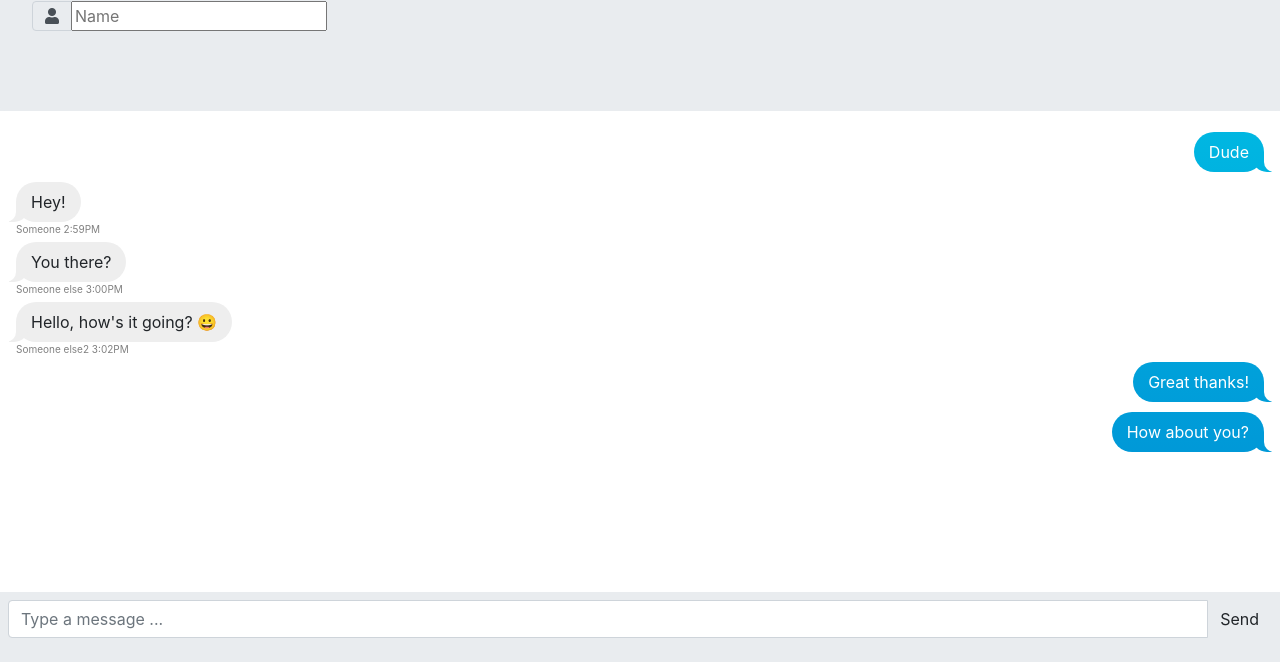
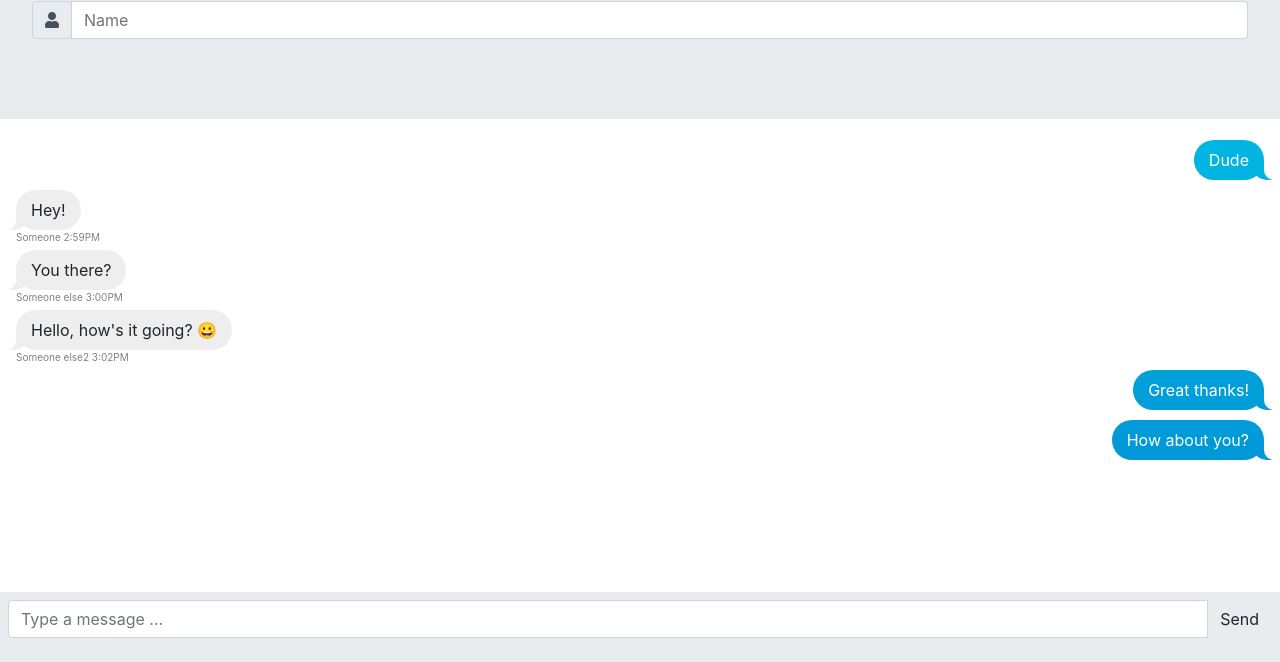
Before and after one commit to Leach-IT3049C/4-chatting-application-eccentricerror, a website: page index.html in a window 1280 px wide. Shown: the part 138-800 px from the top of the page. Drawn offline with Linux system fonts and the light colour scheme; no server answers.

```diff
--- a/index.html
+++ b/index.html
@@ -23,7 +23,7 @@
                             <i class="fas fa-user"></i>
                         </span>
                     </div>
-                    <input id="myName" placeholder="Name">
+                    <input id="myName" placeholder="Name" class="form-control">
                 </div>
             </div>
         </header>
```
